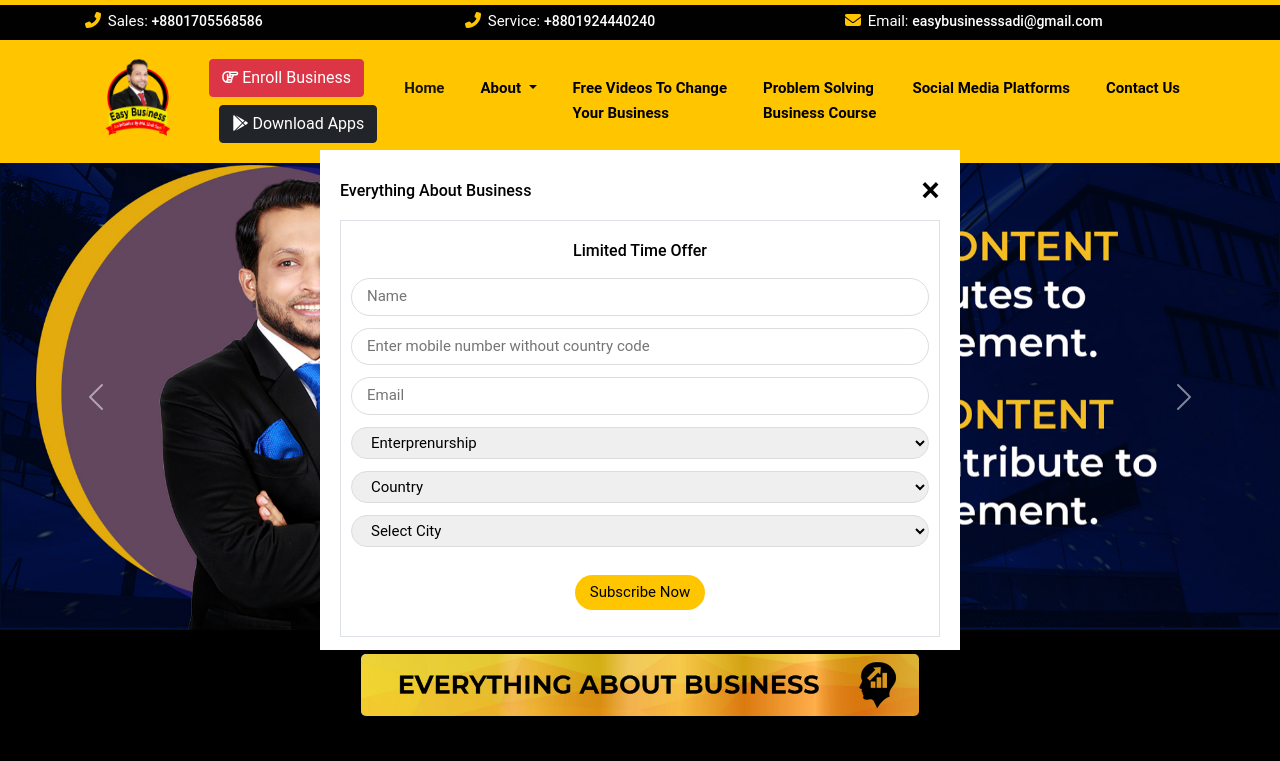
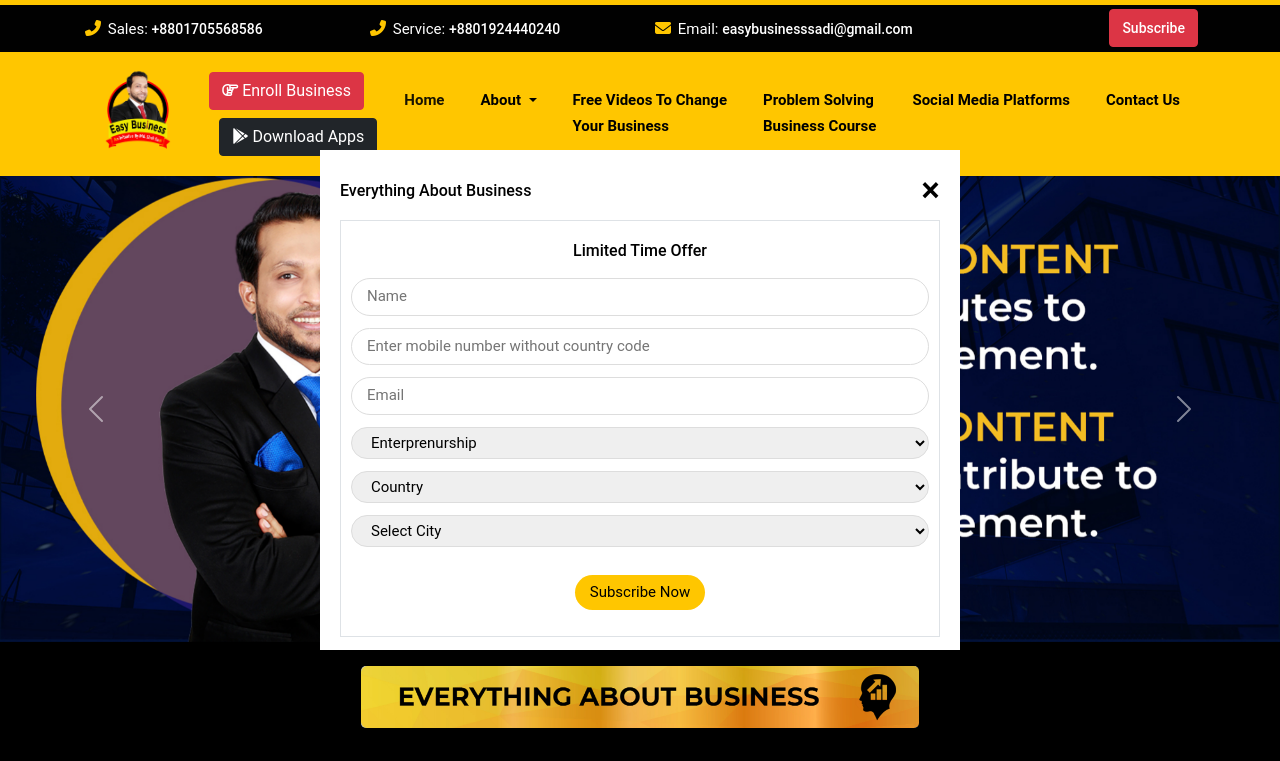
Before and after one commit to emonmahdi/eassy-business-motivational-design, a plain HTML site: page index.html in a window 1280 px wide. Shown: the top 761 px of the page. Drawn offline with nearby package versions, Linux system fonts and the light colour scheme; a script that the page names is missing.

Commit message:
subscribe button add

```diff
--- a/index.html
+++ b/index.html
@@ -68,24 +68,32 @@
     <div class="top_bar">
        <div class="container">
         <div class="row">
-          <div class="col-lg-4 col-md-6 col-sm-6 col-12">
-            <p>
+          <div class="col-lg-3 col-md-6 col-sm-6 col-12">
+            <p class="pt-2">
               <i class="fas fa-phone-alt"> </i>
               Sales:
               <a href="#"> +8801705568586</a>
             </p>
           </div>
-          <div class="col-lg-4 col-md-6 col-sm-6 col-12">
-            <p>
+          <div class="col-lg-3 col-md-6 col-sm-6 col-12">
+            <p class="pt-2">
               <i class="fas fa-phone-alt"></i> Service:
               <a href="#">+8801924440240</a>
             </p>
           </div>
-          <div class="col-lg-4 col-md-6 col-sm-6 col-12">
-            <p>
+          <div class="col-lg-3 col-md-6 col-sm-6 col-12">
+            <p class="pt-2">
               <i class="fas fa-envelope"></i>
               Email:
               <a href="#">easybusinesssadi@gmail.com</a>
+            </p>
+          </div>
+          <div class="col-lg-3 col-md-6 col-sm-6 col-12">
+            <p class="text-end">
+              <button class="btn btn-danger">
+                <a onclick="openform()" class="subscribe-form" >Subscribe</a>
+              </button>
+
             </p>
           </div>
 
@@ -148,6 +156,9 @@
         <li class="nav-item">
           <a class="nav-link" href="#social-media">Social Media Platforms</a>
         </li>
+        <!-- <li class="nav-item">
+          <a onclick="openform()" class="nav-link">Subscribe</a>
+        </li> -->
         <li class="nav-item">
           <a class="nav-link" href="contact.html">Contact Us</a>
         </li>
--- a/js/custom.js
+++ b/js/custom.js
@@ -5,12 +5,15 @@
 
   window.addEventListener('scroll', document.querySelector('#popup').style.display = 'block')
 }
-setInterval(displayForm, 30000);
+setTimeout(displayForm);
 
 document.querySelector('#close').addEventListener('click', function() {
   document.querySelector('#popup').style.display = 'none'
 })
 
+function openform(){
+  window.addEventListener('click', document.querySelector('#popup').style.display = 'block')
+}
 
 
 document.addEventListener("DOMContentLoaded", function(){
```
